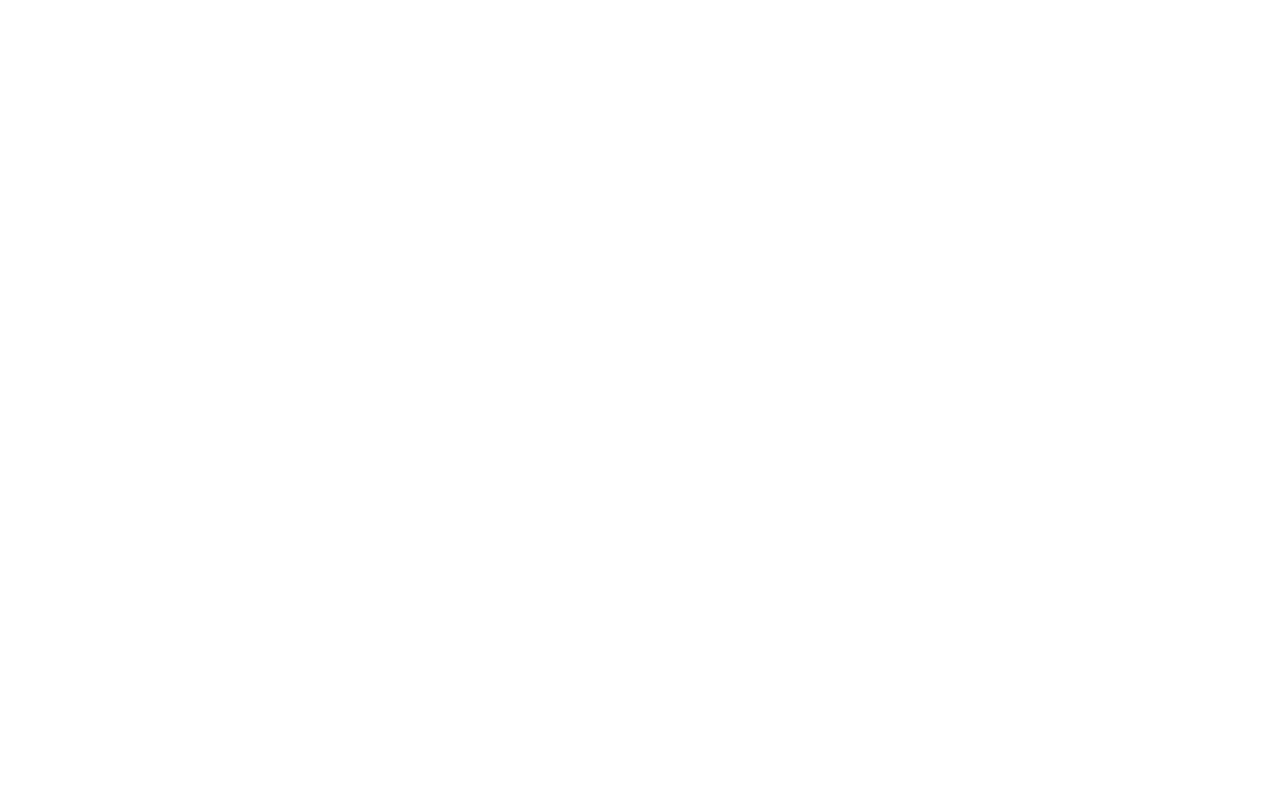
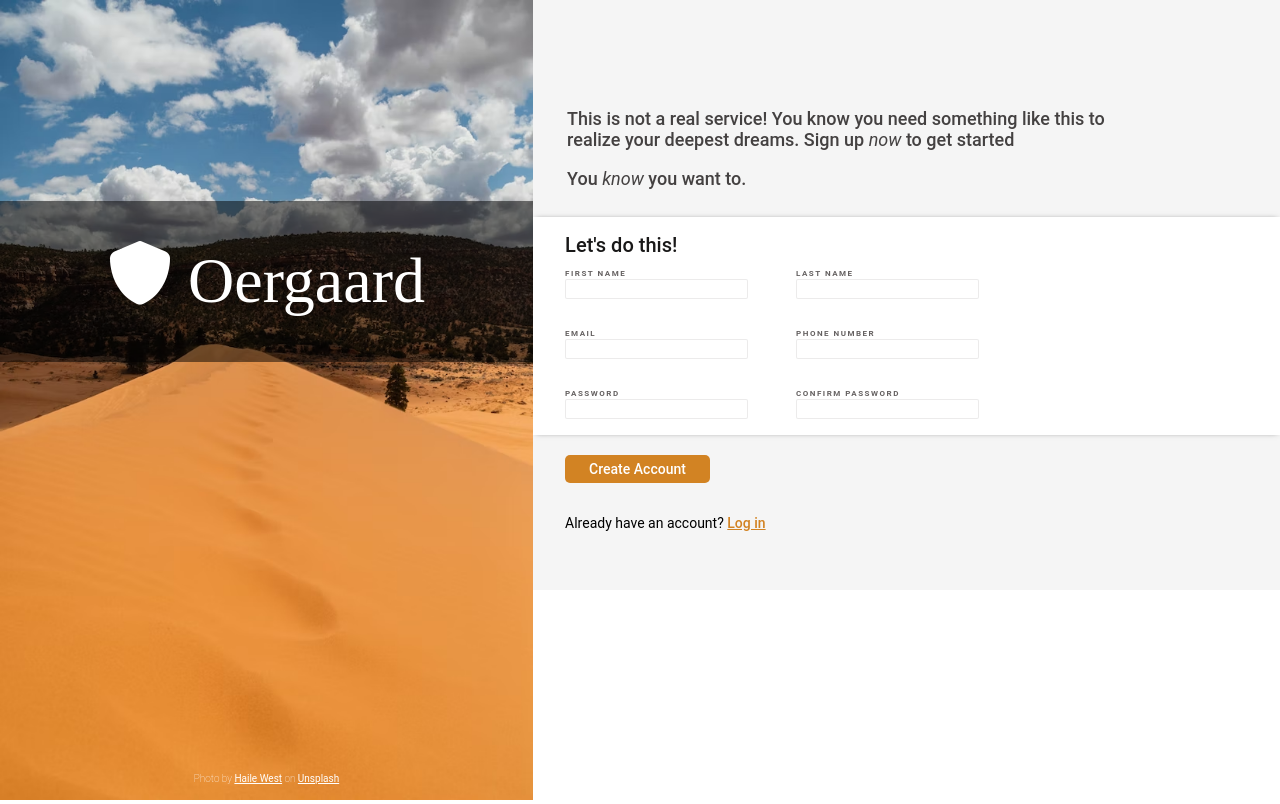
Before and after one commit to LasseOergaard/Sign-up-form, a plain HTML site: page index.html in a window 1280 px wide. Drawn offline with Linux system fonts and the light colour scheme.

Commit message:
Created general structure, still with minor bugs

```diff
--- a/index.html
+++ b/index.html
@@ -1,12 +1,89 @@
 <!DOCTYPE html>
 <html lang="en">
+
 <head>
   <meta charset="UTF-8">
   <meta http-equiv="X-UA-Compatible" content="IE=edge">
   <meta name="viewport" content="width=device-width, initial-scale=1.0">
   <title>Document</title>
+  <link rel="stylesheet" href="styles/form.css">
+  <link rel="stylesheet" href="styles/image.css">
+  <link rel="stylesheet" href="styles/general.css">
+  <script src="https://kit.fontawesome.com/86cff0f4ad.js" crossorigin="anonymous"></script>
 </head>
+
 <body>
+  <section class="sign-up-section">
+    <div class="sign-up-image">
+      <img class="sign-up-image__image" src="images/unsplash.avif" alt="">
+      <div class="sign-up-image__image-title">
+        <i class="fa-solid fa-shield"></i>
+        Oergaard
+      </div>
+      <p class="sign-up-image__image-credit">
+        Photo by <em>Haile West</em> on <em>Unsplash</em>
+      </p>
+    </div>
+  </section>
+
+  <section class="form-section">
+    <div class="form__header">
+      <p class="form__header-text">This is not a real service! You know you need something like this to realize your
+        deepest dreams. Sign up <em>now</em> to get started</p>
+      <p class="form__header-text">
+        You <em>know</em> you want to.
+      </p>
+    </div>
+
+    <form action="">
+      <div class="form__inputs">
+        <legend class="legend">Let's do this!</legend>
+        <div class="input-row">
+          <div class="input-section">
+            <label for="first-name">FIRST NAME</label>
+            <input type="text" name="first-name" id="first-name">
+          </div>
+          <div class="input-section">
+            <label for="last-name">LAST NAME</label>
+            <input type="text" name="last-name" id="last-name">
+          </div>
+        </div>
+
+        <div class="input-row">
+          <div class="input-section">
+            <label for="email">EMAIL</label>
+            <input type="email" name="email" id="email">
+          </div>
+          <div class="input-section">
+            <label for="phone-number">PHONE NUMBER</label>
+            <input type="text" name="phone-number" id="phone-number">
+          </div>
+        </div>
+
+        <div class="input-row">
+          <div class="input-section">
+            <label for="password">PASSWORD</label>
+            <input type="password" name="password" id="password">
+          </div>
+          <div class="input-section">
+            <label for="confirm-password">CONFIRM PASSWORD</label>
+            <input type="password" name="confirm-password" id="confirm-password">
+          </div>
+        </div>
+      </div>
+
+      <div class="below-inputs">
+        <div class="form__submit">
+          <button class="submit-button">Create Account</button>
+        </div>
+        <div class="form-account">
+          Already have an account? <em>Log in</em>
+        </div>
+      </div>
+    </form>
+  </section>
+
 
 </body>
+
 </html>
--- /dev/null
+++ b/styles/form.css
@@ -0,0 +1,134 @@
+.form-section {
+  display:flex;
+  flex-direction: column;
+  flex: 20vh 80vh
+
+
+}
+
+form {
+  display: flex;
+  flex-direction: column;
+
+}
+
+.form__header {
+  padding: 90px 164px 10px 34px;
+  background-color: rgb(245, 245, 245);
+
+}
+
+.form__header-text {
+  font-size: 18px;
+  font-family: roboto;
+  font-weight: 450;
+  color: rgb(68, 65, 65);
+
+
+}
+
+.form__inputs {
+  padding-left: 32px;
+  background-color: white;
+  padding-bottom: 16px;
+  box-shadow: 0px 0px 6px -3px rgba(0,0,0,0.75);
+  z-index: 1;
+}
+
+.legend {
+  color: rgb(25, 24, 24);
+  font-size: 20px;
+  font-family: roboto;
+  font-weight: 450;
+  margin-bottom: 12px;
+  padding-top: 16px;
+  padding-left: 0;
+
+
+}
+
+.input-row {
+  display: flex;
+}
+
+.input-row:not(:last-child) {
+  margin-bottom: 30px;
+}
+
+
+.input-section:not(:last-child) {
+  margin-right: 48px;
+}
+.input-section label, .input-section input {
+display: block;
+}
+
+.input-section label {
+  font-family: roboto;
+  color: rgb(101, 97, 97);
+  font-size: 8px;
+  font-weight: bold;
+  letter-spacing: 1.5px;
+  margin-bottom: 1px;
+}
+
+.input-section input {
+  border: 1px rgba(68, 65, 65, 0.1) solid;
+  border-radius: 2px;
+  height: 16px;
+  transition: border .25s, box-shadow 0.15s ;
+
+}
+
+.input-section input:focus {
+  box-shadow: 0px 0px 4px -2px rgba(0,0,0,0.75);
+  outline: none;
+}
+
+.input-section input:invalid {
+  border: 1px red solid;
+  }
+
+.below-inputs {
+  background-color: rgb(245, 245, 245);
+
+}
+
+.submit-button {
+  background-color: rgb(210, 131, 35);
+  border: none;
+  font-family: roboto;
+  font-size: 14px;
+  font-weight: 500;
+  color: white;
+  padding:6px 24px 6px 24px;
+  border-radius: 5px;
+  margin: 20px 0px 32px 32px;
+
+  cursor: pointer;
+  transition: background-color 0.15s;
+}
+
+.submit-button:hover {
+  background-color: rgb(207, 118, 9);
+}
+
+.form-account {
+  font-family: roboto;
+  font-size: 14px;
+  margin-left: 32px;
+  height: 75px;
+}
+
+.form-account em:hover {
+  color: rgb(130, 78, 15);
+}
+
+.form-account em {
+  font-style: normal;
+  font-weight: 500;
+  color: rgb(210, 131, 35);
+  text-decoration: underline;
+  cursor: pointer;
+  transition: color 0.15s;
+}
--- /dev/null
+++ b/styles/general.css
@@ -0,0 +1,5 @@
+body {
+  margin: 0;
+  padding: 0;
+  display: flex;
+}
--- /dev/null
+++ b/styles/image.css
@@ -0,0 +1,62 @@
+
+.sign-up-section {
+  z-index: 2;
+
+}
+
+.sign-up-image {
+  position: relative;
+}
+
+.sign-up-image__image {
+  height: 100vh;
+}
+
+
+
+.sign-up-image__image-title {
+  position: absolute;
+  display: flex;
+  right: 0;
+  left: 0;
+  bottom: 55%;
+  align-items: center;
+  justify-content: center;
+  background-color: rgba(0,0,0,0.5);
+  height: 20%;
+  color: white;
+  font-family: norse;
+  font-size: 8vh;
+}
+
+.sign-up-image__image-title i {
+  margin-right: 3%;
+  margin-bottom: 3%;
+}
+
+.sign-up-image__image-credit {
+  position: absolute;
+  display: inline-block;
+  right: 0;
+  left: 0;
+  bottom: 10px;
+  text-align: center;
+
+  color: white;
+  font-weight: 100;
+  font-family: roboto;
+  font-size: 10px;
+
+}
+
+.sign-up-image__image-credit em {
+  font-style: normal;
+  font-weight: 400;
+  text-decoration: underline;
+  cursor: pointer;
+  transition: all 0.1s;
+}
+
+.sign-up-image__image-credit em:hover {
+  opacity: 0.85;
+}
```
Also changed, not shown: images/unsplash.avif (added), style.css (deleted).
